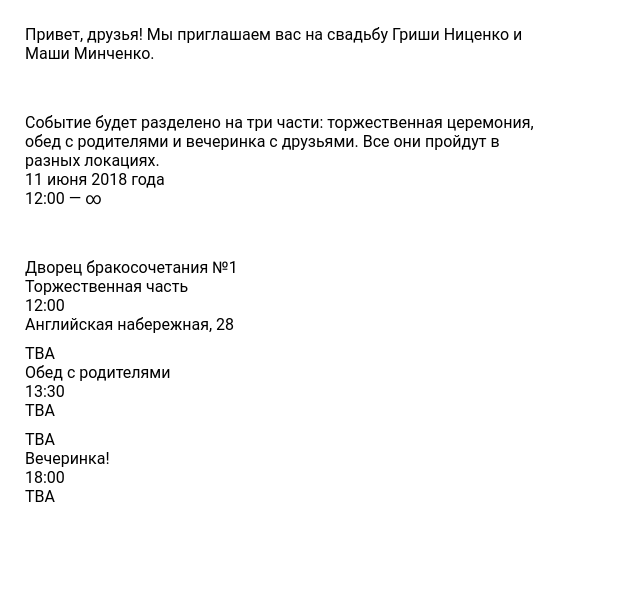
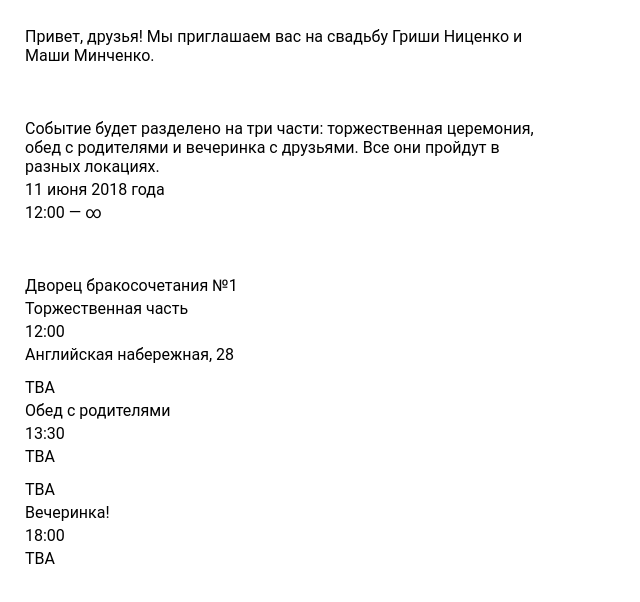
Before and after one commit to gnitsenko93/wedding, a React (Create React App) app: page / in a window 1280 px wide. Shown: the top 602 px of the page, without its empty margins (0-640 px from the left). Built offline with nearby package versions, Linux system fonts and the light colour scheme; the HTML template or start-up script is replaced by a standard one.

Commit message:
adding padding for paragraphs

```diff
--- a/src/styles/Overview.css
+++ b/src/styles/Overview.css
@@ -4,4 +4,5 @@
 
 .overview span {
     display: block;
+    padding: 2px 0 2px 0
 }
--- a/src/styles/Place.css
+++ b/src/styles/Place.css
@@ -4,4 +4,5 @@
 
 .place span {
     display: block;
+    padding: 2px 0 2px 0
 }
--- a/src/styles/Summary.css
+++ b/src/styles/Summary.css
@@ -4,4 +4,5 @@
 
 .summary span {
     display: block;
+    padding: 2px 0 2px 0
 }
```
